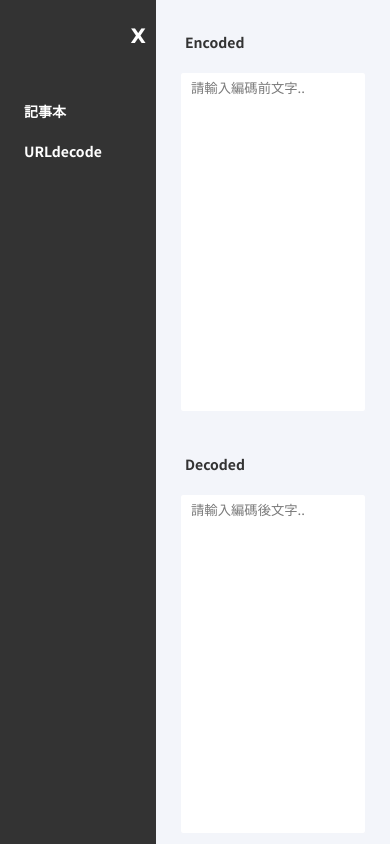
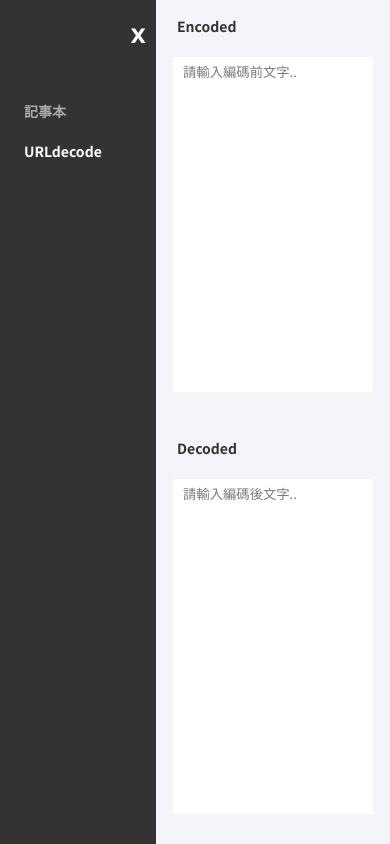
Before and after one commit to start810813/react-memo, a React (Create React App) app: page /urldecode/1 in a window 390 px wide. Built offline with nearby package versions, Linux system fonts and the light colour scheme.

Commit message:
feat: encodeURI -> encodeURIComponent

```diff
--- a/src/components/layouts/Sidebar/style.module.scss
+++ b/src/components/layouts/Sidebar/style.module.scss
@@ -15,6 +15,14 @@
             font-weight: 600;
             margin-bottom: 20px;
             word-break: keep-all;
+        }
+
+        & > a {
+            color: #AAAAAA;
+            transition: color 300ms ease-out;
+            &.active {
+                color: #ffffff;
+            }
         }
     }
 
@@ -48,7 +56,3 @@
         }
     }
 }
-
-.active {
-    color: #ffffff;
-}
--- a/src/components/urldecode/Board/index.tsx
+++ b/src/components/urldecode/Board/index.tsx
@@ -12,14 +12,26 @@ class Board extends React.Component {
         decoded: ''
     }
     decodeUrl(value: string): void {
+        let decoded: string
+        try {
+            decoded = decodeURIComponent(value)
+        } catch {
+            decoded = 'Wrong format...'
+        }
         this.setState({
             encoded: value,
-            decoded: decodeURI(value)
+            decoded: decoded
         })
     }
     encodeUrl(value: string): void {
+        let encoded: string
+        try {
+            encoded = encodeURIComponent(value)
+        } catch {
+            encoded = 'Wrong format...'
+        }
         this.setState({
-            encoded: encodeURI(value),
+            encoded: encoded,
             decoded: value
         })
     }
--- a/src/components/urldecode/Item/style.module.scss
+++ b/src/components/urldecode/Item/style.module.scss
@@ -16,7 +16,7 @@
 
     textarea {
         width: 100%;
-        height: 95%;
+        height: calc(100% - 4em);
         padding: 5px 10px;
         background-color: #ffffff;
     }
@@ -24,5 +24,6 @@
     @media screen and (max-width: 576px) {
         width: 100%;
         height: 50vh;
+        padding: 1em 1em;
     }
 }
```
